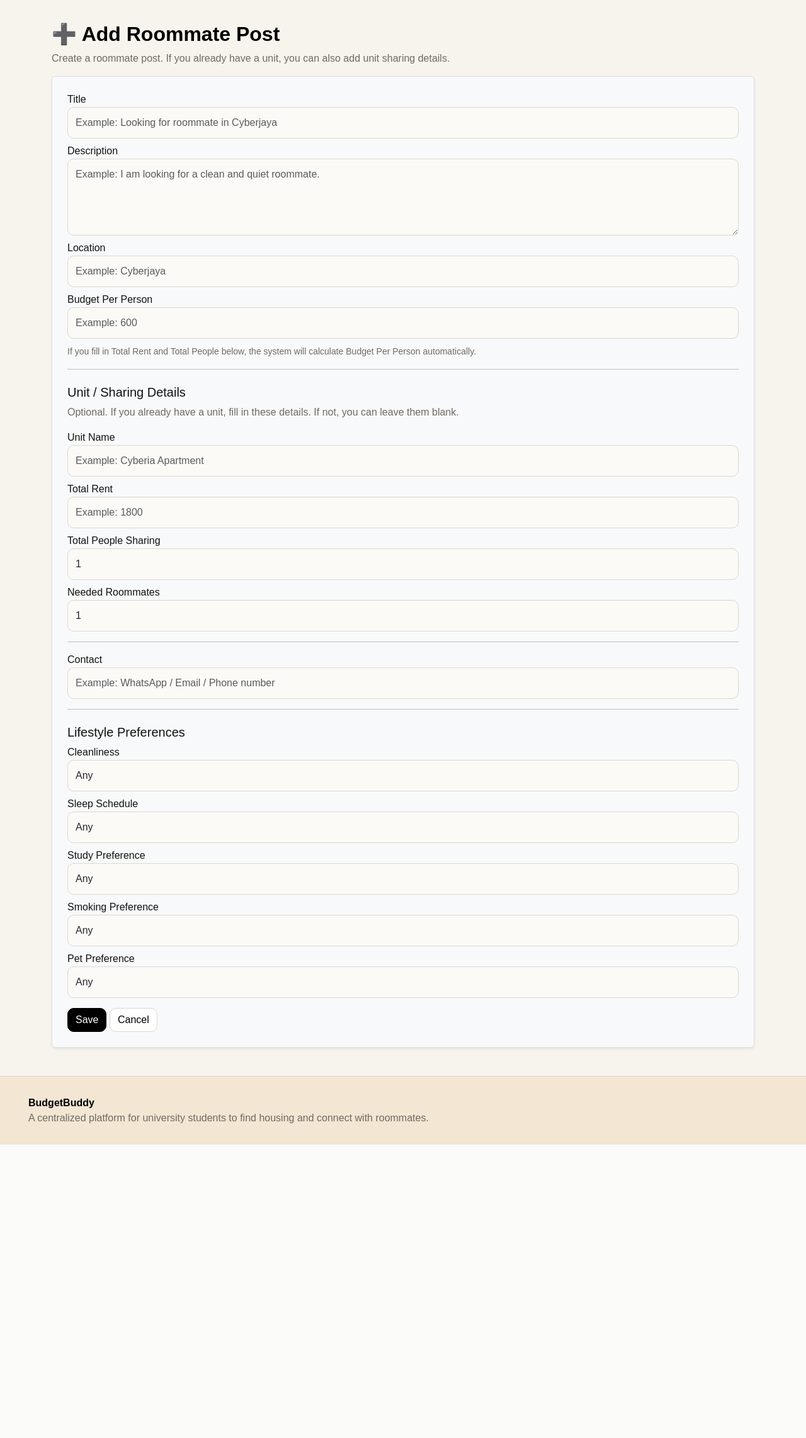
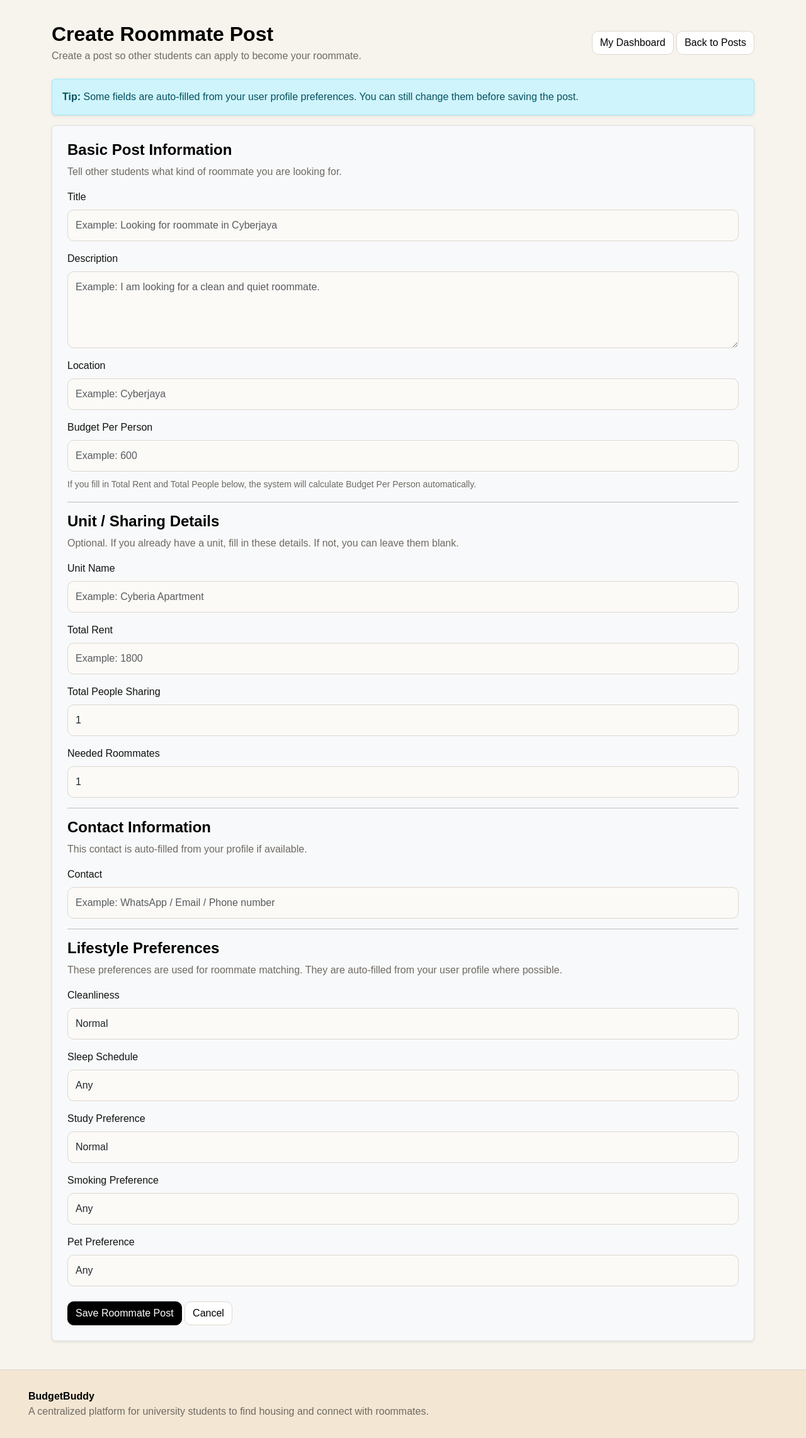
Before and after one commit to GordanEatCodes/GitProject-BudgetBuddy, a Django app: page /roommates/add/ in a window 1280 px wide. Shown: the part 77-2361 px from the top of the page at 63% size. Before the commit the page ends 1895 px from the top, so only its background shows below. Run offline with Django 5.2, Linux system fonts and the light colour scheme; the visitor is signed in with stand-in values (Sample User, id 1).

Commit message:
auto fill roommate post preferences from user profile

```diff
--- a/roommate/templates/roommate/add_roommate.html
+++ b/roommate/templates/roommate/add_roommate.html
@@ -2,40 +2,67 @@
 
 {% block content %}
 
-<h2>➕ Add Roommate Post</h2>
+<div class="d-flex justify-content-between align-items-center mb-4">
+    <div>
+        <h2 class="mb-1">Create Roommate Post</h2>
+        <p class="text-muted mb-0">
+            Create a post so other students can apply to become your roommate.
+        </p>
+    </div>
 
-<p class="text-muted">
-    Create a roommate post. If you already have a unit, you can also add unit sharing details.
-</p>
+    <div>
+        <a href="{% url 'roommate_dashboard' %}" class="btn btn-secondary">
+            My Dashboard
+        </a>
+
+        <a href="{% url 'roommate_list' %}" class="btn btn-secondary">
+            Back to Posts
+        </a>
+    </div>
+</div>
+
+
+<div class="alert alert-info shadow-sm">
+    <strong>Tip:</strong>
+    Some fields are auto-filled from your user profile preferences. You can still change them before saving the post.
+</div>
+
 
 <form method="POST" class="mt-3 p-4 border rounded shadow-sm bg-light">
     {% csrf_token %}
 
-    <label>Title</label>
+    <h4>Basic Post Information</h4>
+
+    <p class="text-muted">
+        Tell other students what kind of roommate you are looking for.
+    </p>
+
+    <label class="form-label">Title</label>
     <input
         type="text"
         name="title"
         placeholder="Example: Looking for roommate in Cyberjaya"
-        class="form-control mb-2"
+        class="form-control mb-3"
         required>
 
-    <label>Description</label>
+    <label class="form-label">Description</label>
     <textarea
         name="description"
         placeholder="Example: I am looking for a clean and quiet roommate."
-        class="form-control mb-2"
+        class="form-control mb-3"
         rows="4"
         required></textarea>
 
-    <label>Location</label>
+    <label class="form-label">Location</label>
     <input
         type="text"
         name="location"
         placeholder="Example: Cyberjaya"
-        class="form-control mb-2"
+        class="form-control mb-3"
+        value="{{ profile_preferences.location }}"
         required>
 
-    <label>Budget Per Person</label>
+    <label class="form-label">Budget Per Person</label>
     <input
         type="number"
         name="budget"
@@ -50,37 +77,37 @@
 
     <hr>
 
-    <h5 class="mt-4">Unit / Sharing Details</h5>
+    <h4>Unit / Sharing Details</h4>
 
     <p class="text-muted">
         Optional. If you already have a unit, fill in these details.
         If not, you can leave them blank.
     </p>
 
-    <label>Unit Name</label>
+    <label class="form-label">Unit Name</label>
     <input
         type="text"
         name="unit_name"
-        class="form-control mb-2"
+        class="form-control mb-3"
         placeholder="Example: Cyberia Apartment">
 
-    <label>Total Rent</label>
+    <label class="form-label">Total Rent</label>
     <input
         type="number"
         step="0.01"
         name="total_rent"
-        class="form-control mb-2"
+        class="form-control mb-3"
         placeholder="Example: 1800">
 
-    <label>Total People Sharing</label>
+    <label class="form-label">Total People Sharing</label>
     <input
         type="number"
         name="total_people"
-        class="form-control mb-2"
+        class="form-control mb-3"
         value="1"
         min="1">
 
-    <label>Needed Roommates</label>
+    <label class="form-label">Needed Roommates</label>
     <input
         type="number"
         name="needed_roommates"
@@ -90,58 +117,102 @@
 
     <hr>
 
-    <label>Contact</label>
+    <h4>Contact Information</h4>
+
+    <p class="text-muted">
+        This contact is auto-filled from your profile if available.
+    </p>
+
+    <label class="form-label">Contact</label>
     <input
         type="text"
         name="contact"
         placeholder="Example: WhatsApp / Email / Phone number"
         class="form-control mb-3"
+        value="{{ profile_preferences.contact }}"
         required>
 
     <hr>
 
-    <h5 class="mt-4">Lifestyle Preferences</h5>
+    <h4>Lifestyle Preferences</h4>
 
-    <label>Cleanliness</label>
-    <select name="cleanliness" class="form-control mb-2">
-        <option value="any">Any</option>
-        <option value="very_clean">Very Clean</option>
-        <option value="normal">Normal</option>
-        <option value="messy">Messy</option>
+    <p class="text-muted">
+        These preferences are used for roommate matching. They are auto-filled from your user profile where possible.
+    </p>
+
+    <label class="form-label">Cleanliness</label>
+    <select name="cleanliness" class="form-control mb-3">
+        <option value="any" {% if profile_preferences.cleanliness == 'any' %}selected{% endif %}>
+            Any
+        </option>
+
+        <option value="very_clean" {% if profile_preferences.cleanliness == 'very_clean' %}selected{% endif %}>
+            Very Clean
+        </option>
+
+        <option value="normal" {% if profile_preferences.cleanliness == 'normal' %}selected{% endif %}>
+            Normal
+        </option>
+
+        <option value="messy" {% if profile_preferences.cleanliness == 'messy' %}selected{% endif %}>
+            Messy
+        </option>
     </select>
 
-    <label>Sleep Schedule</label>
-    <select name="sleep_schedule" class="form-control mb-2">
-        <option value="any">Any</option>
-        <option value="early_sleep">Early Sleep</option>
-        <option value="late_sleep">Late Sleep</option>
-        <option value="flexible">Flexible</option>
+    <label class="form-label">Sleep Schedule</label>
+    <select name="sleep_schedule" class="form-control mb-3">
+        <option value="any" {% if profile_preferences.sleep_schedule == 'any' %}selected{% endif %}>
+            Any
+        </option>
+
+        <option value="early_sleep" {% if profile_preferences.sleep_schedule == 'early_sleep' %}selected{% endif %}>
+            Early Sleep
+        </option>
+
+        <option value="late_sleep" {% if profile_preferences.sleep_schedule == 'late_sleep' %}selected{% endif %}>
+            Late Sleep
+        </option>
+
+        <option value="flexible" {% if profile_preferences.sleep_schedule == 'flexible' %}selected{% endif %}>
+            Flexible
+        </option>
     </select>
 
-    <label>Study Preference</label>
-    <select name="study_preference" class="form-control mb-2">
-        <option value="any">Any</option>
-        <option value="quiet">Quiet Environment</option>
-        <option value="normal">Normal</option>
-        <option value="social">Social Environment</option>
+    <label class="form-label">Study Preference</label>
+    <select name="study_preference" class="form-control mb-3">
+        <option value="any" {% if profile_preferences.study_preference == 'any' %}selected{% endif %}>
+            Any
+        </option>
+
+        <option value="quiet" {% if profile_preferences.study_preference == 'quiet' %}selected{% endif %}>
+            Quiet Environment
+        </option>
+
+        <option value="normal" {% if profile_preferences.study_preference == 'normal' %}selected{% endif %}>
+            Normal
+        </option>
+
+        <option value="social" {% if profile_preferences.study_preference == 'social' %}selected{% endif %}>
+            Social Environment
+        </option>
     </select>
 
-    <label>Smoking Preference</label>
-    <select name="smoking" class="form-control mb-2">
+    <label class="form-label">Smoking Preference</label>
+    <select name="smoking" class="form-control mb-3">
         <option value="any">Any</option>
         <option value="no_smoking">No Smoking</option>
         <option value="smoking_ok">Smoking OK</option>
     </select>
 
-    <label>Pet Preference</label>
-    <select name="pets" class="form-control mb-3">
+    <label class="form-label">Pet Preference</label>
+    <select name="pets" class="form-control mb-4">
         <option value="any">Any</option>
         <option value="no_pets">No Pets</option>
         <option value="pets_ok">Pets OK</option>
     </select>
 
-    <button type="submit" class="btn btn-success">
-        Save
+    <button type="submit" class="btn btn-primary">
+        Save Roommate Post
     </button>
 
     <a href="{% url 'roommate_list' %}" class="btn btn-secondary">
--- a/roommate/views.py
+++ b/roommate/views.py
@@ -1,6 +1,9 @@
 from django.shortcuts import render, redirect, get_object_or_404
 from django.contrib.auth.decorators import login_required
+
 from .models import RoommatePost, RoommateApplication, RoommateMessage, RoommateFavourite
+from users.models import UserProfile
+
 import string
 
 
@@ -30,6 +33,86 @@ def to_int(value, default=1):
         return default
 
 
+def get_user_profile_preferences(user):
+    """
+    Get preferences from users.UserProfile and convert them
+    into RoommatePost field values.
+
+    UserProfile:
+    - state -> location
+    - phone_number -> contact
+    - cleanliness integer -> cleanliness choice
+    - sleep_schedule -> sleep_schedule choice
+    - study_habits / noise_tolerance -> study_preference choice
+    """
+
+    preferences = {
+        'location': '',
+        'contact': '',
+        'cleanliness': 'any',
+        'sleep_schedule': 'any',
+        'study_preference': 'any',
+        'smoking': 'any',
+        'pets': 'any',
+    }
+
+    if not user.is_authenticated:
+        return preferences
+
+    try:
+        profile = user.userprofile
+    except UserProfile.DoesNotExist:
+        return preferences
+
+    # Auto-fill location and contact from user profile
+    preferences['location'] = profile.state or ''
+    preferences['contact'] = profile.phone_number or ''
+
+    # Convert cleanliness score into RoommatePost choices
+    cleanliness_score = profile.cleanliness or 3
+
+    if cleanliness_score >= 4:
+        preferences['cleanliness'] = 'very_clean'
+    elif cleanliness_score == 3:
+        preferences['cleanliness'] = 'normal'
+    elif cleanliness_score <= 2:
+        preferences['cleanliness'] = 'messy'
+
+    # Convert sleep schedule into RoommatePost choices
+    sleep_schedule = (profile.sleep_schedule or '').lower().replace(' ', '_').replace('-', '_')
+
+    if 'early' in sleep_schedule:
+        preferences['sleep_schedule'] = 'early_sleep'
+    elif 'late' in sleep_schedule:
+        preferences['sleep_schedule'] = 'late_sleep'
+    elif 'flex' in sleep_schedule:
+        preferences['sleep_schedule'] = 'flexible'
+    elif sleep_schedule in ['early_sleep', 'late_sleep', 'flexible']:
+        preferences['sleep_schedule'] = sleep_schedule
+
+    # Convert study habits into RoommatePost choices
+    study_habits = (profile.study_habits or '').lower().replace(' ', '_').replace('-', '_')
+
+    if 'quiet' in study_habits:
+        preferences['study_preference'] = 'quiet'
+    elif 'social' in study_habits or 'group' in study_habits:
+        preferences['study_preference'] = 'social'
+    elif 'normal' in study_habits:
+        preferences['study_preference'] = 'normal'
+    else:
+        # If study_habits is empty, use noise_tolerance as backup
+        noise_score = profile.noise_tolerance or 3
+
+        if noise_score <= 2:
+            preferences['study_preference'] = 'quiet'
+        elif noise_score >= 4:
+            preferences['study_preference'] = 'social'
+        else:
+            preferences['study_preference'] = 'normal'
+
+    return preferences
+
+
 def update_roommate_post_status(post):
     accepted_count = post.applications.filter(status='accepted').count()
 
@@ -44,6 +127,8 @@ def update_roommate_post_status(post):
 
 @login_required(login_url='/login/')
 def add_roommate(request):
+    profile_preferences = get_user_profile_preferences(request.user)
+
     if request.method == 'POST':
         title = request.POST.get('title')
         description = request.POST.get('description')
@@ -64,9 +149,9 @@ def add_roommate(request):
             needed_roommates=to_int(request.POST.get('needed_roommates'), 1),
             post_status='open',
 
-            cleanliness=request.POST.get('cleanliness', 'any'),
-            sleep_schedule=request.POST.get('sleep_schedule', 'any'),
-            study_preference=request.POST.get('study_preference', 'any'),
+            cleanliness=request.POST.get('cleanliness', profile_preferences['cleanliness']),
+            sleep_schedule=request.POST.get('sleep_schedule', profile_preferences['sleep_schedule']),
+            study_preference=request.POST.get('study_preference', profile_preferences['study_preference']),
             smoking=request.POST.get('smoking', 'any'),
             pets=request.POST.get('pets', 'any'),
 
@@ -75,7 +160,9 @@ def add_roommate(request):
 
         return redirect('roommate_list')
 
-    return render(request, 'roommate/add_roommate.html')
+    return render(request, 'roommate/add_roommate.html', {
+        'profile_preferences': profile_preferences
+    })
 
 
 def roommate_list(request):
@@ -148,7 +235,9 @@ def delete_roommate(request, id):
         post.delete()
         return redirect('roommate_list')
 
-    return render(request, 'roommate/confirm_delete.html', {'post': post})
+    return render(request, 'roommate/confirm_delete.html', {
+        'post': post
+    })
 
 
 @login_required(login_url='/login/')
@@ -185,11 +274,15 @@ def edit_roommate(request, id):
 
         return redirect('roommate_list')
 
-    return render(request, 'roommate/edit_roommate.html', {'post': post})
+    return render(request, 'roommate/edit_roommate.html', {
+        'post': post
+    })
 
 
 def match_roommates(request, id):
     current_user_post = get_object_or_404(RoommatePost, id=id)
+
+    # Only recommend open posts
     all_posts = RoommatePost.objects.exclude(id=id).filter(post_status='open')
 
     results = []
@@ -204,6 +297,7 @@ def match_roommates(request, id):
         score = 0
         reasons = []
 
+        # 1. Location match - max 25
         current_location = normalize_text(current_user_post.location)
         post_location = normalize_text(post.location)
 
@@ -219,6 +313,7 @@ def match_roommates(request, id):
         else:
             reasons.append("Different location")
 
+        # 2. Budget similarity - max 25
         budget_diff = abs(float(current_user_post.budget) - float(post.budget))
 
         if budget_diff <= 100:
@@ -233,6 +328,7 @@ def match_roommates(request, id):
         else:
             reasons.append("Budget difference is more than RM300")
 
+        # 3. Lifestyle preference matching - max 35
         lifestyle_fields = [
             ('cleanliness', 'Cleanliness preference'),
             ('sleep_schedule', 'Sleep schedule'),
@@ -254,6 +350,7 @@ def match_roommates(request, id):
             else:
                 reasons.append(f"{label} is different")
 
+        # 4. Description keyword similarity - max 15
         current_description = normalize_text(current_user_post.description)
         post_description = normalize_text(post.description)
 
@@ -486,7 +583,10 @@ def roommate_dashboard(request):
     ).order_by('-created_at')[:5]
 
     total_posts = user_posts.count()
-    open_posts_count = user_posts.filter(post_status='open').count()
+
+    open_posts_count = user_posts.filter(
+        post_status='open'
+    ).count()
 
     pending_received_count = RoommateApplication.objects.filter(
         roommate_post__created_by=request.user,
```
